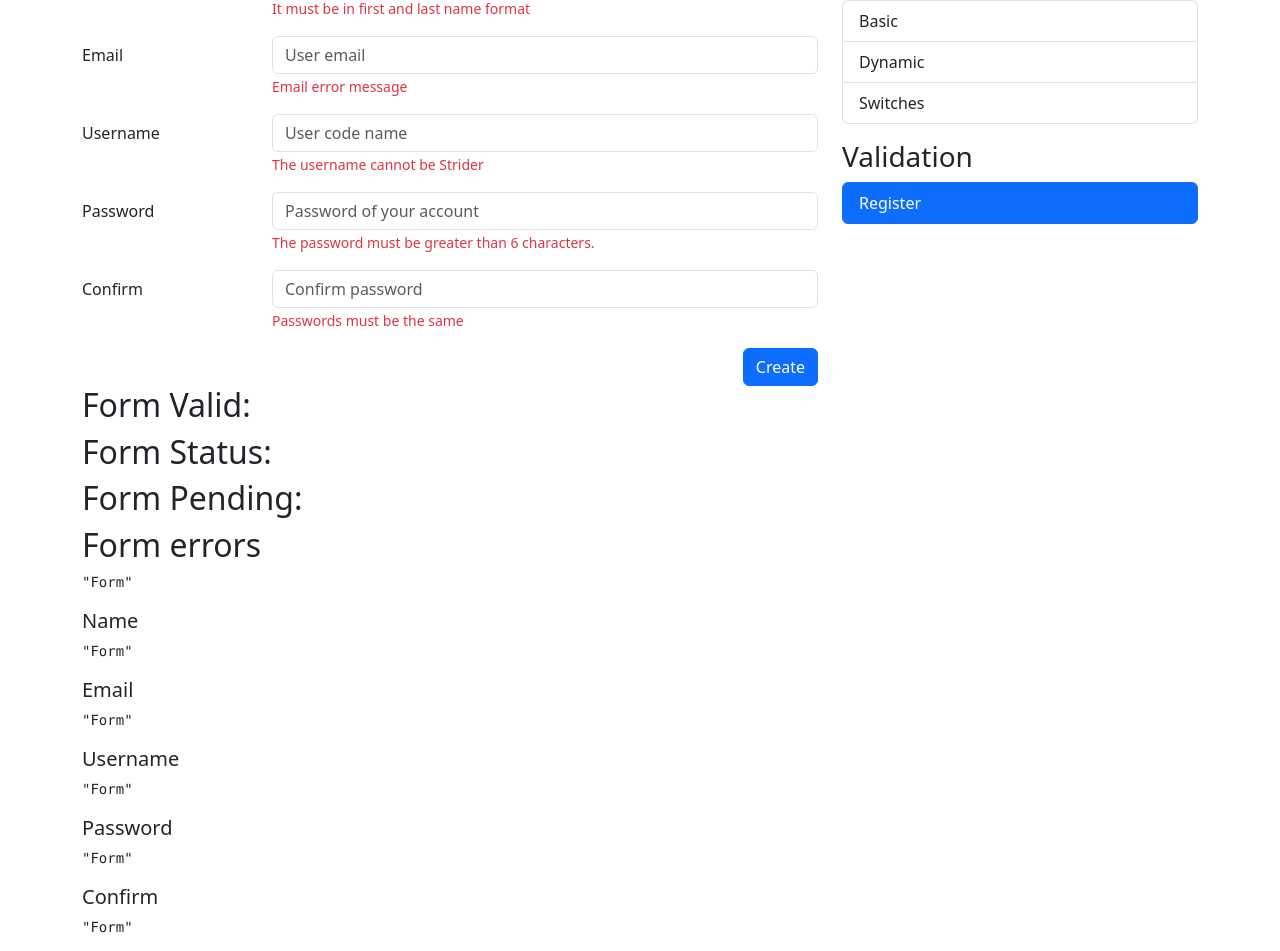
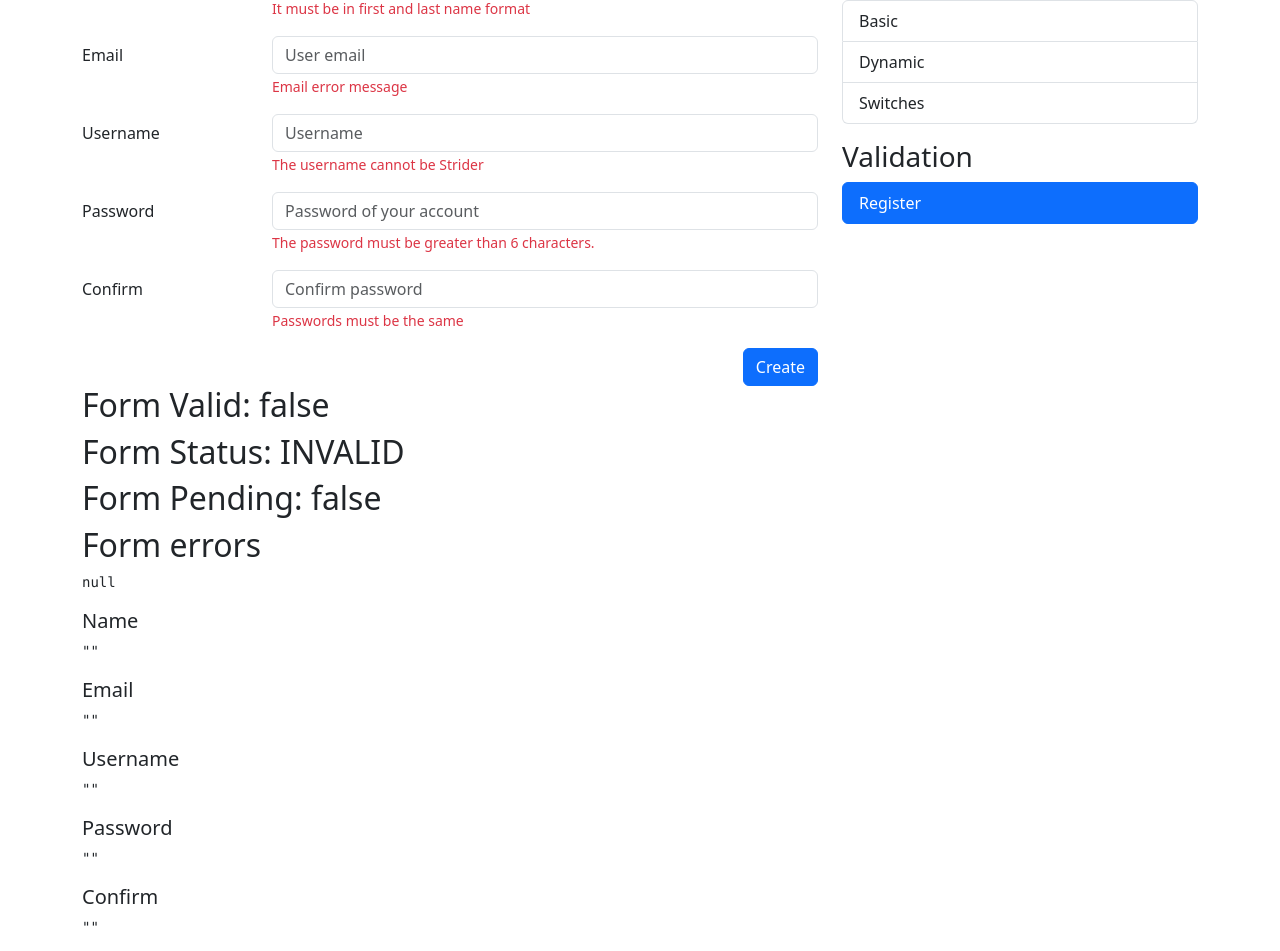
Before and after one commit to MuhamadIffatullathoif/angular-form-app, an Angular app: page /auth/sign-up in a window 1280 px wide. Shown: the part 161-1112 px from the top of the page. Built offline with nearby package versions, Linux system fonts and the light colour scheme.

Commit message:
15. Registration Form

```diff
--- a/src/app/auth/auth.module.ts
+++ b/src/app/auth/auth.module.ts
@@ -3,6 +3,7 @@
 
 import { AuthRoutingModule } from './auth-routing.module';
 import { RegisterPageComponent } from './pages/register-page/register-page.component';
+import {ReactiveFormsModule} from "@angular/forms";
 
 
 @NgModule({
@@ -11,7 +12,8 @@
   ],
   imports: [
     CommonModule,
-    AuthRoutingModule
+    AuthRoutingModule,
+    ReactiveFormsModule
   ]
 })
 export class AuthModule { }
--- a/src/app/auth/pages/register-page/register-page.component.html
+++ b/src/app/auth/pages/register-page/register-page.component.html
@@ -4,7 +4,7 @@
 <div class="row">
   <div class="col">
 
-    <form autocomplete="off">
+    <form [formGroup]="myForm" (ngSubmit)="onSubmit()" autocomplete="off">
 
       <!-- Name -->
       <div class="row mb-3">
@@ -12,7 +12,8 @@
         <div class="col-sm-9">
           <input type="text"
                  class="form-control"
-                 placeholder="username">
+                 formControlName="name"
+                 placeholder="Name">
 
           <span class="form-text text-danger">
             It must be in first and last name format
@@ -26,6 +27,7 @@
         <div class="col-sm-9">
           <input type="email"
                  class="form-control"
+                 formControlName="email"
                  placeholder="User email">
           <span class="form-text text-danger">
             Email error message
@@ -39,7 +41,8 @@
         <div class="col-sm-9">
           <input type="text"
                  class="form-control"
-                 placeholder="User code name">
+                 formControlName="username"
+                 placeholder="Username">
           <span class="form-text text-danger">
             The username cannot be Strider
           </span>
@@ -52,6 +55,7 @@
         <div class="col-sm-9">
           <input type="password"
                  class="form-control"
+                 formControlName="password"
                  placeholder="Password of your account">
 
           <span class="form-text text-danger">
@@ -66,6 +70,7 @@
         <div class="col-sm-9">
           <input type="password"
                  class="form-control"
+                 formControlName="password2"
                  placeholder="Confirm password">
 
           <span class="form-text text-danger">
@@ -90,24 +95,24 @@
 </div>
 
 
-<h2>Form Valid: </h2>
-<h2>Form Status: </h2>
-<h2>Form Pending: </h2>
+<h2>Form Valid: {{myForm.valid}}</h2>
+<h2>Form Status: {{myForm.status}}</h2>
+<h2>Form Pending: {{myForm.pending}}</h2>
 <h2>Form errors</h2>
-<pre>{{ 'Form' | json }}</pre>
+<pre>{{ myForm.errors | json }}</pre>
 
 <h5>Name</h5>
-<pre>{{ 'Form' | json }}</pre>
+<pre>{{ myForm.value.name | json }}</pre>
 
 <h5>Email</h5>
-<pre>{{ 'Form' | json }}</pre>
+<pre>{{ myForm.value.email | json }}</pre>
 
 <h5>Username</h5>
-<pre>{{ 'Form' | json }}</pre>
+<pre>{{ myForm.value.username | json }}</pre>
 
 
 <h5>Password</h5>
-<pre>{{ 'Form' | json }}</pre>
+<pre>{{ myForm.value.password | json }}</pre>
 
 <h5>Confirm</h5>
-<pre>{{ 'Form' | json }}</pre>
+<pre>{{ myForm.value.password2 | json }}</pre>
--- a/src/app/auth/pages/register-page/register-page.component.ts
+++ b/src/app/auth/pages/register-page/register-page.component.ts
@@ -1,4 +1,5 @@
 import { Component } from '@angular/core';
+import {FormBuilder, FormGroup, Validators} from "@angular/forms";
 
 @Component({
   templateUrl: './register-page.component.html',
@@ -6,4 +7,24 @@
 })
 export class RegisterPageComponent {
 
+  public myForm: FormGroup = this.fb.group({
+    name: ['', [Validators.required]],
+    email: ['', [Validators.required]],
+    username: ['', [Validators.required]],
+    password: ['', [Validators.required, Validators.minLength(6)]],
+    password2: ['', [Validators.required]],
+  })
+
+  constructor(private fb: FormBuilder) {
+  }
+
+  isValidField(field: string): void {
+    // TODO: obtain validation from a service
+  }
+
+  onSubmit(): void {
+    this.myForm.markAllAsTouched();
+  }
+
+  protected readonly String = String;
 }
```
